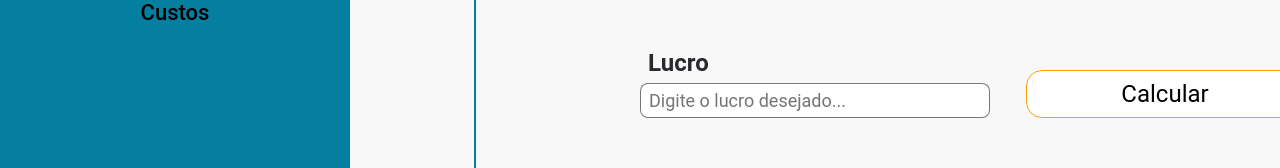
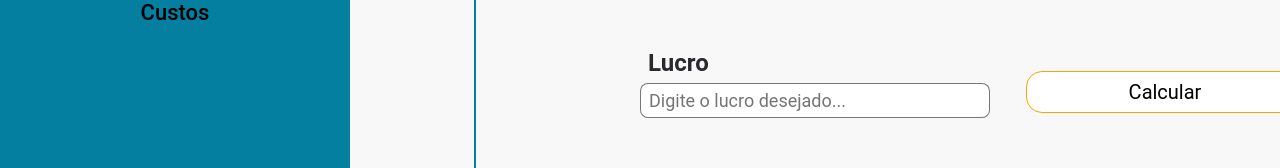
Before and after one commit to GabrielFSSantos/Basic_Laundry_System, a React (Create React App) app: page /costs in a window 1280 px wide. Shown: the part 422-590 px from the top of the page. Built offline with nearby package versions, Linux system fonts and the light colour scheme.

Commit message:
ajusts in Costs

```diff
--- a/src/pages/Costs/styles.scss
+++ b/src/pages/Costs/styles.scss
@@ -38,9 +38,9 @@
           }
 
           button {
-            height: 48px;
-            margin: 85px 36px 0px 36px;
-            font-size: 24px;
+            height: 42px;
+            margin: 86px 36px 0px 36px;
+            font-size: 20px;
 
             color: #000;
             border: none;
```
